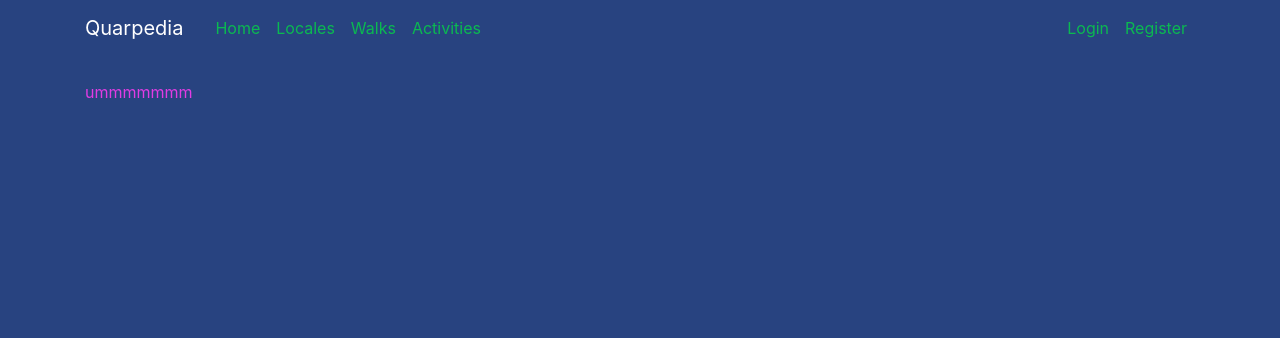
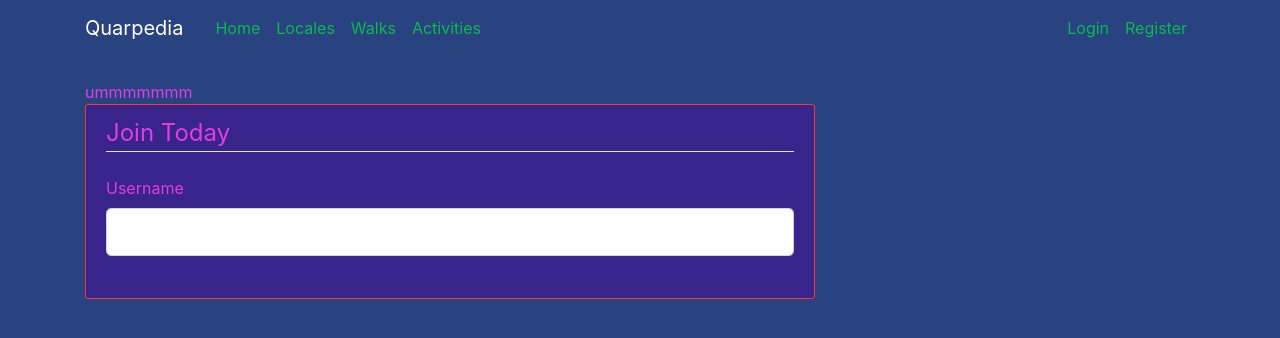
Before and after one commit to hjryan/ryanryan, a Flask app: template templates/register.html in a window 1280 px wide. Shown: the top 338 px of the page. Run offline with Flask 2, Linux system fonts and the light colour scheme; the template is opened without the code that fills it: values that come from a table or form of the project are taken from there, most other values are stand-ins (such as "Sample title", 1, 10 or a date in 2020).

Commit message:
just the very top?

```diff
--- a/templates/register.html
+++ b/templates/register.html
@@ -1,5 +1,39 @@
 {% extends 'layout.html' %}
 {% block content %}
 ummmmmmm
-
+  <div class="content-section">
+    <form method="POST" action="">
+        {{ form.hidden_tag() }}
+        <fieldset class="form-group">
+            <legend class="border-bottom mb-4">Join Today</legend>
+            <div class="form-group">
+                {{ form.username.label(class="form-control-label") }}
+                {{ form.username(class="form-control form-control-lg") }}
+            </div>
+        </fieldset>
+    </form>
+    </div>
+           <!--  <div class="form-group">
+                {{ form.email.label(class="form-control-label") }}
+                {{ form.email(class="form-control form-control-lg") }}
+            </div> -->
+           <!--  <div class="form-group">
+                {{ form.password.label(class="form-control-label") }}
+                {{ form.password(class="form-control form-control-lg") }}
+            </div>
+            <div class="form-group">
+                {{ form.confirm_password.label(class="form-control-label") }}
+                {{ form.confirm_password(class="form-control form-control-lg") }}
+            </div>
+        </fieldset>
+        <div class="form-group">
+            {{ form.submit(class="btn btn-outline-info")}}
+        </div>
+    </form>
+</div>
+<div class="border-top pt-3">
+    <small class="text-muted">
+        Already have an account? <a class="ml-2" href="{{ url_for('login') }}"> Log in</a>
+    </small>
+</div> -->
 {% endblock content %}
```
